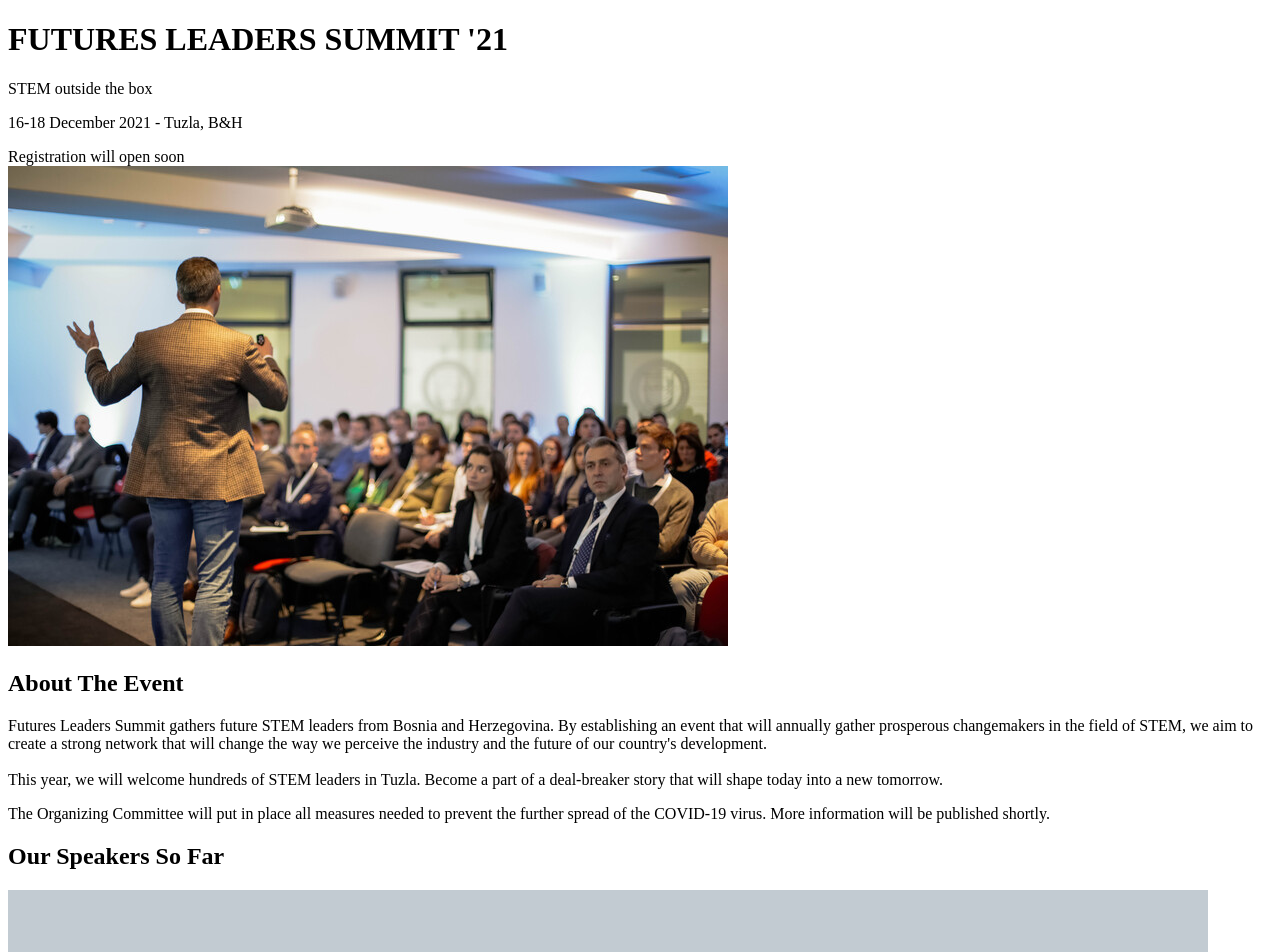
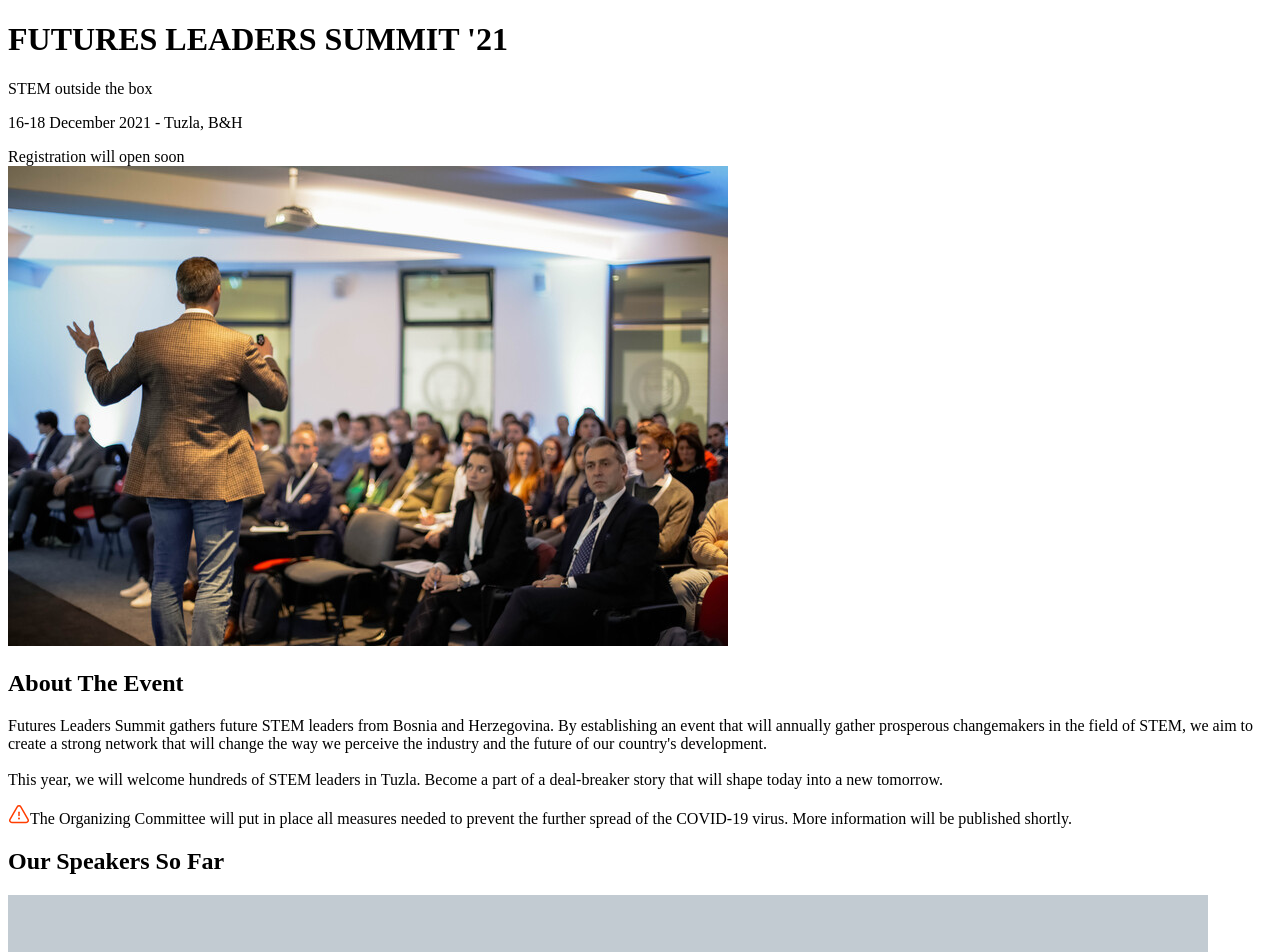
Before and after one commit to anja-sunjic/FLS, a Next.js app: page / in a window 1280 px wide. Shown: the top 952 px of the page. Built offline with nearby package versions, Linux system fonts and the light colour scheme.

Commit message:
Covid line

```diff
--- a/components/Home/About.js
+++ b/components/Home/About.js
@@ -17,6 +17,38 @@ export default function About() {
           </p>
         </div>
         <div className="covid-line">
+          <svg
+            width="22"
+            height="19"
+            viewBox="0 0 22 19"
+            fill="none"
+            xmlns="http://www.w3.org/2000/svg"
+          >
+            <path
+              fill-rule="evenodd"
+              clip-rule="evenodd"
+              d="M3.81397 17.4368H18.197C19.779 17.4368 20.772 15.7268 19.986 14.3528L12.8 1.78781C12.009 0.404811 10.015 0.403811 9.223 1.78681L2.02497 14.3518C1.23897 15.7258 2.23097 17.4368 3.81397 17.4368Z"
+              stroke="#FF3D00"
+              stroke-width="1.5"
+              stroke-linecap="round"
+              stroke-linejoin="round"
+            />
+            <path
+              d="M11.0024 10.4148V7.31482"
+              stroke="#FF3D00"
+              stroke-width="1.5"
+              stroke-linecap="round"
+              stroke-linejoin="round"
+            />
+            <path
+              d="M10.995 13.5H11.005"
+              stroke="#FF3D00"
+              stroke-width="2"
+              stroke-linecap="round"
+              stroke-linejoin="round"
+            />
+          </svg>
+
           <span>
             The Organizing Committee will put in place all measures needed to
             prevent the further spread of the COVID-19 virus. More information
--- a/styles/Home/_about.scss
+++ b/styles/Home/_about.scss
@@ -7,7 +7,7 @@
     margin-bottom: 2rem;
   }
   .covid-line {
-    background-color: red;
+    background-color: white;
     display: flex;
     align-items: center;
     justify-content: center;
@@ -20,6 +20,8 @@
       font-size: crem(16px);
       font-weight: 600;
       text-align: center;
+      color: $blue;
+      margin-left: 1rem;
     }
   }
 }
```
